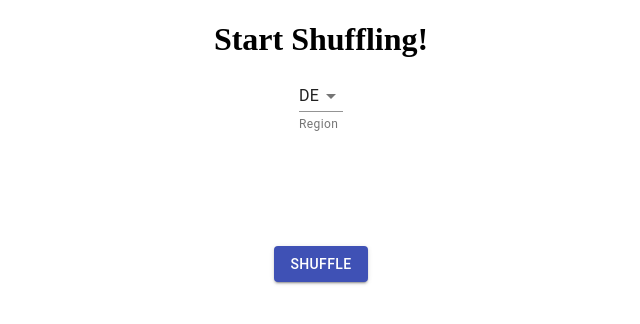
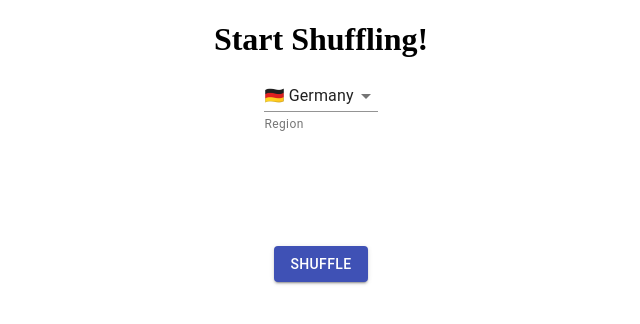
Before and after one commit to ayonious/random-names, a React (Create React App) app: page / in a window 1280 px wide. Both pictures are taken after a click on the button "START". Shown: the top 324 px of the page, without its empty margins (319-959 px from the left). Built offline with nearby package versions, Linux system fonts and the light colour scheme.

Commit message:
more names and flag imoji

```diff
--- a/src/components/CountryResults.tsx
+++ b/src/components/CountryResults.tsx
@@ -1,7 +1,7 @@
 import * as React from "react";
 import { CustomButton } from "./Utils";
 import Paper from "@material-ui/core/Paper";
-import { names } from "../resources/Database";
+import { database } from "../resources/Database";
 
 export default class CountryReults extends React.Component {
   constructor(props) {
@@ -11,8 +11,10 @@ export default class CountryReults extends React.Component {
   }
 
   handleShuffle() {
-    const index = Math.floor(Math.random() * names[this.props.country].length);
-    const name = names[this.props.country][index];
+    const index = Math.floor(
+      Math.random() * database[this.props.country].names.length
+    );
+    const name = database[this.props.country].names[index];
     this.setState({ currentName: name });
   }
 
--- a/src/components/Dashboard.tsx
+++ b/src/components/Dashboard.tsx
@@ -4,13 +4,14 @@ import Select from "@material-ui/core/Select";
 import MenuItem from "@material-ui/core/MenuItem";
 import FormHelperText from "@material-ui/core/FormHelperText";
 import FormControl from "@material-ui/core/FormControl";
-import {regions} from '../resources/Database';
+import { database } from "../resources/Database";
+const regions = Object.keys(database);
 
 export default class Dashboard extends React.Component {
   constructor(props) {
     super(props);
     this.onSelectOption = this.onSelectOption.bind(this);
-    this.state = { selectedCountry: "DE", currentName: "" };
+    this.state = { selectedCountry: "Germany", currentName: "" };
   }
 
   onSelectOption(event) {
@@ -18,9 +19,9 @@ export default class Dashboard extends React.Component {
   }
 
   render() {
-    const selectList = regions.map(elem => (
-      <MenuItem key={elem} value={elem}>
-        {elem}
+    const selectList = regions.map(region => (
+      <MenuItem key={region} value={region}>
+        {database[region].flag} {region}
       </MenuItem>
     ));
     return (
@@ -29,7 +30,7 @@ export default class Dashboard extends React.Component {
           <Select
             value={this.state.selectedCountry}
             onChange={this.onSelectOption}
-            autoWidth={true}
+            autoWidth={false}
           >
             {selectList}
           </Select>
--- a/src/resources/Database.ts
+++ b/src/resources/Database.ts
@@ -1,6 +1,7 @@
-export const regions = ["DE", "ES", "FR", "BD", "IT", "RU"];
-export const names = {
-  DE: [
+export const database = {
+  Germany: {
+    flag: "🇩🇪",
+    names: [
       "Michael",
       "Felix",
       "Caroline",
@@ -36,8 +37,11 @@ export const names = {
       "Lara",
       "Christoph",
       "Vincent"
-  ],
-  IT: [
+    ]
+  },
+  Italy: {
+    flag: "🇮🇹",
+    names: [
       "Alida",
       "Andrea",
       "Anna",
@@ -86,8 +90,11 @@ export const names = {
       "Veronica",
       "Versace",
       "Vincent"
-  ],
-  ES: [
+    ]
+  },
+  Spain: {
+    flag: "🇪🇸",
+    names: [
       "Noemi",
       "Maria",
       "Paula",
@@ -109,8 +116,11 @@ export const names = {
       "Diego",
       "Samuel",
       "Sebastian"
-  ],
-  FR: [
+    ]
+  },
+  France: {
+    flag: "🇫🇷",
+    names: [
       "Alain",
       "Alexia",
       "Angelique",
@@ -166,8 +176,11 @@ export const names = {
       "Colette",
       "Alexandre",
       "Alphonse"
-  ],
-  RU: [
+    ]
+  },
+  Russia: {
+    flag: "🇷🇺",
+    names: [
       "Irina",
       "Andrei",
       "Artem",
@@ -192,8 +205,11 @@ export const names = {
       "Anastasia",
       "Nick",
       "Nikolai"
-  ],
-  BD: [
+    ]
+  },
+  Bangladesh: {
+    flag: "🇧🇩",
+    names: [
       "Mehedi",
       "Ayon",
       "Sajib",
@@ -231,4 +247,179 @@ export const names = {
       "Razzak",
       "Tamal"
     ]
+  },
+  Brazil: {
+    flag: "🇧🇷",
+    names: [
+      "Ademir",
+      "Adriano",
+      "Afonso",
+      "Aldair",
+      "Alexandre",
+      "Alice",
+      "Aline",
+      "Amaral",
+      "Amélia",
+      "Ana",
+      "André",
+      "Antônia",
+      "Augusto",
+      "Batista",
+      "Bebeto",
+      "Branco",
+      "Bruna",
+      "Bárbara",
+      "Cafu",
+      "Cajó",
+      "Careca",
+      "Carla",
+      "Carlos",
+      "Cecília",
+      "Clodoaldo",
+      "Cláudio",
+      "César",
+      "Dani",
+      "Daniel",
+      "David",
+      "Denílson",
+      "Dida",
+      "Didi",
+      "Diego",
+      "Dirceu",
+      "Djalma",
+      "Domingos",
+      "Dunga",
+      "Edinho",
+      "Edmundo",
+      "Edmílson",
+      "Edu",
+      "Elano",
+      "Elias",
+      "Emerson",
+      "Fernanda",
+      "Fernandinho",
+      "Fernando",
+      "Filipa",
+      "Filipe",
+      "Filomena",
+      "Flávio",
+      "Francisco",
+      "Fred",
+      "Frederico",
+      "Fábio",
+      "Félix",
+      "Gabriel",
+      "Gal",
+      "Garrincha",
+      "Gilberto",
+      "Gilmar",
+      "Guilherme",
+      "Gustavo",
+      "Gérson",
+      "Hernanes",
+      "Hilderaldo",
+      "Hulk",
+      "Hércules",
+      "Inês",
+      "Isabel",
+      "Jaime",
+      "Jairzinho",
+      "Joca",
+      "Joel",
+      "Jomi",
+      "Jorge",
+      "Jorginho",
+      "Josué",
+      "José",
+      "João",
+      "Juan",
+      "Juninho",
+      "Júlio",
+      "Júnior",
+      "Kaká",
+      "Kléberson",
+      "Laura",
+      "Leonardo",
+      "Letícia",
+      "Leônidas",
+      "Lorena",
+      "Lucas",
+      "Luisão",
+      "Luiz",
+      "Lurdes",
+      "Lusophone",
+      "Luís",
+      "Lídia",
+      "Lígia",
+      "Lúcia",
+      "Lúcio",
+      "Madalena",
+      "Magda",
+      "Maicon",
+      "Malu",
+      "Manuela",
+      "Marcelo",
+      "Marco",
+      "Marcos",
+      "Maricota",
+      "Marta",
+      "Mazinho",
+      "Mazé",
+      "Miguel",
+      "Miju",
+      "Miranda",
+      "Mário",
+      "Müller",
+      "Neymar",
+      "Nicola",
+      "Nilo",
+      "Nuno",
+      "Nílton",
+      "Oscar",
+      "Osvaldo",
+      "Patrícia",
+      "Paula",
+      "Paulinho",
+      "Paulo",
+      "Pedro",
+      "Pelé",
+      "Pepe",
+      "Philippe",
+      "Ramires",
+      "Raí",
+      "Renato",
+      "Ricardo",
+      "Rita",
+      "Rivaldo",
+      "Rivellino",
+      "Roberto",
+      "Robinho",
+      "Rodolfo",
+      "Rodrigo",
+      "Ronaldinho",
+      "Ronaldo",
+      "Roque",
+      "Rosa",
+      "Rui",
+      "Sebastião",
+      "Sofia",
+      "Susana",
+      "Sócrates",
+      "Teresa",
+      "Thiago",
+      "Tiago",
+      "Toninho",
+      "Tostão",
+      "Waldir",
+      "Willian",
+      "Zeca",
+      "Zico",
+      "Zito",
+      "Zizinho"
+    ],
+    India: {
+      flag: "🇮🇳",
+      names: []
+    }
+  }
 };
```
Lines whose indentation alone changed are shown as unchanged.
